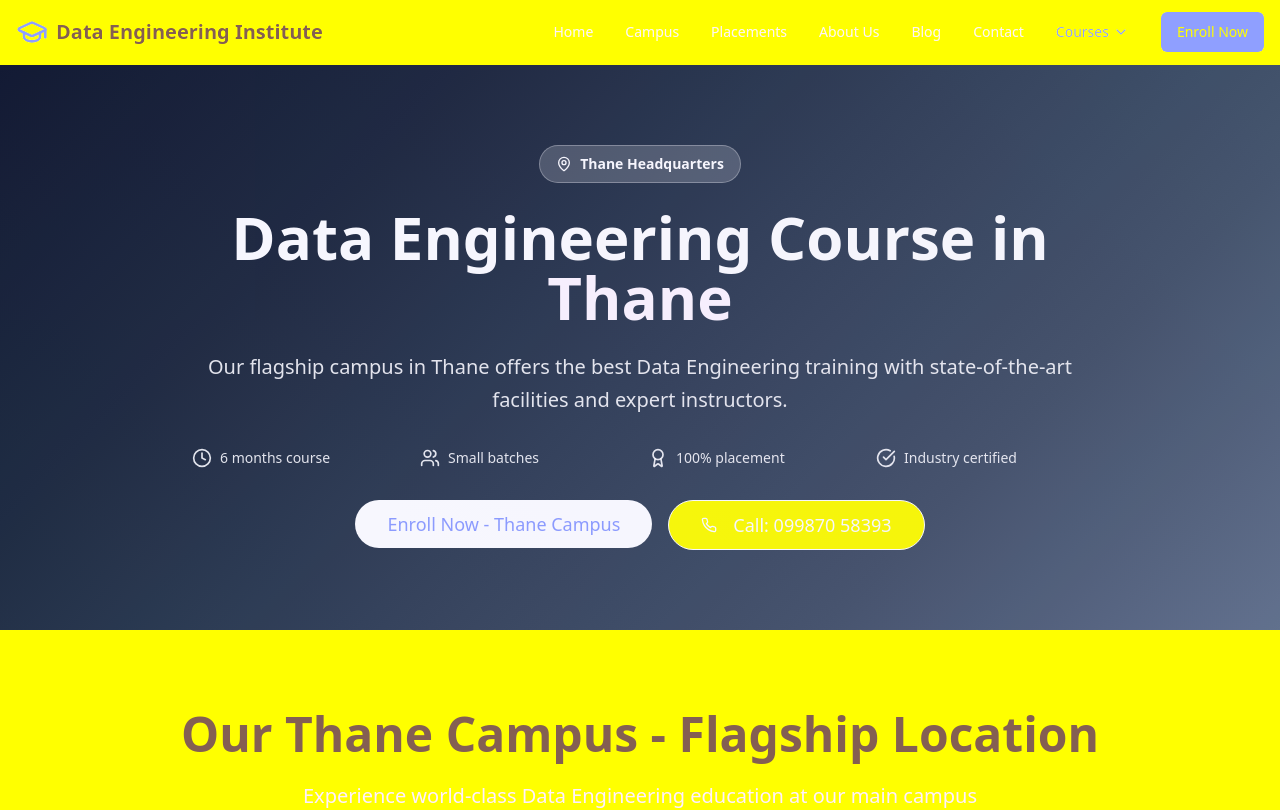
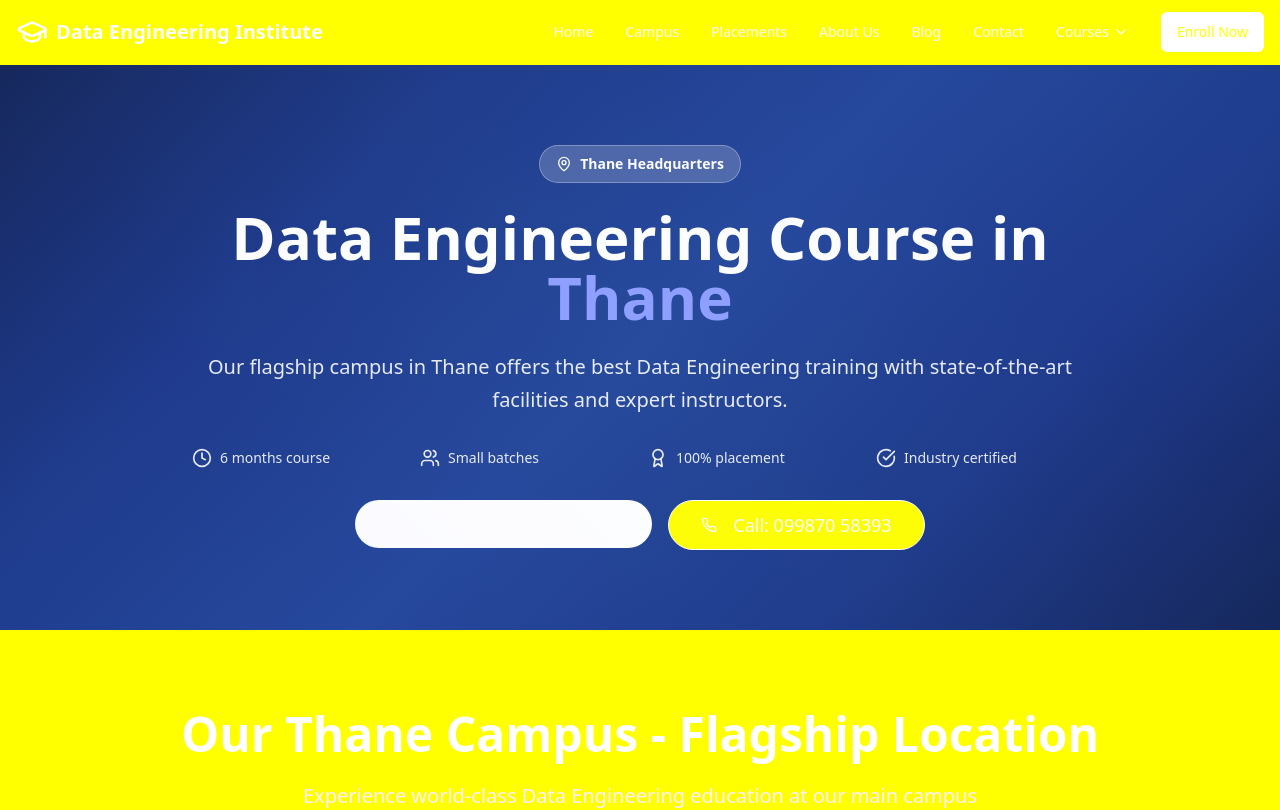
Before and after one commit to ujjwal2809/data-flow-institute-site, a React (Vite) app: page /courses/thane in a window 1280 px wide. Shown: the top 810 px of the page. Built offline with nearby package versions, Linux system fonts and the light colour scheme.

Commit message:
Refactor: Apply exact color scheme from screenshot
Apply the specified blue, white, and grey gradient color scheme and font colors, matching the provided screenshot.

```diff
--- a/src/components/CoursesSection.tsx
+++ b/src/components/CoursesSection.tsx
@@ -1,9 +1,7 @@
-
 import React from 'react';
-import { Card, CardContent, CardHeader, CardTitle } from "@/components/ui/card";
-import { Button } from "@/components/ui/button";
+import { Card, CardContent } from "@/components/ui/card";
 import { Badge } from "@/components/ui/badge";
-import { ArrowRight, Clock, Users, Award, Code, Database, Cloud, Brain } from 'lucide-react';
+import { Clock, ArrowRight, Cloud, BarChart3, Database, Brain } from 'lucide-react';
 import { Link } from 'react-router-dom';
 import {
   Carousel,
@@ -17,114 +15,116 @@ import Autoplay from "embla-carousel-autoplay";
 const CoursesSection = () => {
   const courses = [
     {
-      title: "Cloud Data Engineering Course",
-      description: "Master cloud data platforms with hands-on training in AWS, Azure, and GCP data services.",
-      duration: "6 Months",
-      students: "500+ Enrolled",
-      placement: "95% Placement Rate",
-      link: "/courses",
-      image: "https://images.unsplash.com/photo-1451187580459-43490279c0fa?ixlib=rb-4.0.3&auto=format&fit=crop&w=800&q=80",
-      icon: <Cloud className="w-8 h-8" />,
-      gradient: "from-blue-500/20 to-cyan-500/20"
+      title: "Cloud Data Engineering",
+      duration: "4 Months",
+      level: "Beginner to Advanced",
+      description: "Master cloud-native data engineering with AWS, Azure, and GCP. Learn to build scalable data pipelines and work with big data technologies.",
+      technologies: ["AWS", "Azure", "GCP", "Spark", "Kafka", "Airflow"],
+      icon: <Cloud className="w-8 h-8 text-blue-400" />,
+      link: "/courses/mumbai",
+      gradient: "course-card-gradient"
     },
     {
-      title: "Business Intelligence Course",
-      description: "Learn advanced BI tools, data visualization, and analytics to drive business decisions.",
-      duration: "4 Months",
-      students: "300+ Enrolled",
-      placement: "92% Placement Rate",
+      title: "Business Intelligence",
+      duration: "3 Months",
+      level: "Intermediate",
+      description: "Transform raw data into actionable insights. Learn advanced analytics, data visualization, and business intelligence tools.",
+      technologies: ["Tableau", "Power BI", "SQL", "Python", "Excel"],
+      icon: <BarChart3 className="w-8 h-8 text-blue-400" />,
       link: "/courses",
-      image: "https://images.unsplash.com/photo-1551288049-bebda4e38f71?ixlib=rb-4.0.3&auto=format&fit=crop&w=800&q=80",
-      icon: <Database className="w-8 h-8" />,
-      gradient: "from-purple-500/20 to-pink-500/20"
+      gradient: "course-card-gradient"
     },
     {
       title: "Data Platform Engineer",
-      description: "Specialize in building and maintaining enterprise data platforms and infrastructure.",
       duration: "5 Months",
-      students: "250+ Enrolled",
-      placement: "94% Placement Rate",
+      level: "Advanced",
+      description: "Design and build enterprise data platforms. Focus on data architecture, governance, and platform engineering best practices.",
+      technologies: ["Kubernetes", "Docker", "Terraform", "Databricks", "Snowflake"],
+      icon: <Database className="w-8 h-8 text-blue-400" />,
       link: "/courses",
-      image: "https://images.unsplash.com/photo-1518186285589-2f7649de83e0?ixlib=rb-4.0.3&auto=format&fit=crop&w=800&q=80",
-      icon: <Code className="w-8 h-8" />,
-      gradient: "from-green-500/20 to-emerald-500/20"
+      gradient: "course-card-gradient"
     },
     {
       title: "DataOps & AI Engineer",
-      description: "Combine data operations with AI/ML engineering for next-generation data solutions.",
-      duration: "7 Months",
-      students: "200+ Enrolled",
-      placement: "96% Placement Rate",
+      duration: "6 Months",
+      level: "Expert",
+      description: "Combine data operations with AI/ML engineering. Learn MLOps, model deployment, and AI-driven data solutions.",
+      technologies: ["MLflow", "Kubeflow", "TensorFlow", "PyTorch", "Jenkins"],
+      icon: <Brain className="w-8 h-8 text-blue-400" />,
       link: "/courses",
-      image: "https://images.unsplash.com/photo-1555255707-c07966088b7b?ixlib=rb-4.0.3&auto=format&fit=crop&w=800&q=80",
-      icon: <Brain className="w-8 h-8" />,
-      gradient: "from-orange-500/20 to-red-500/20"
+      gradient: "course-card-gradient"
     }
   ];
 
   const plugin = React.useRef(
-    Autoplay({ delay: 4000, stopOnInteraction: true })
+    Autoplay({ delay: 5000, stopOnInteraction: true })
   );
 
   return (
-    <section className="py-20 bg-background">
+    <section className="py-20 hero-gradient">
       <div className="container mx-auto px-4">
         <div className="text-center mb-16">
-          <h2 className="text-3xl md:text-5xl font-bold tech-gradient mb-6">
-            Our Premium Courses
+          <h2 className="text-3xl md:text-5xl font-bold text-white mb-6">
+            Our Popular
+            <span className="tech-gradient block">Courses</span>
           </h2>
-          <p className="text-xl text-muted-foreground max-w-2xl mx-auto">
-            Choose from our comprehensive range of placement-focused data engineering programs
+          <p className="text-xl text-blue-100 max-w-2xl mx-auto">
+            Industry-focused curriculum designed to get you placed in top companies
           </p>
         </div>
 
         {/* Desktop Grid */}
         <div className="hidden lg:grid lg:grid-cols-4 gap-8 max-w-7xl mx-auto">
           {courses.map((course, index) => (
-            <Card key={index} className="group hover:shadow-2xl transition-all duration-500 hover:-translate-y-4 border-2 hover:border-primary/30 glow-effect overflow-hidden bg-white/80 backdrop-blur-sm">
-              <div className="relative h-48 overflow-hidden">
-                <img
-                  src={course.image}
-                  alt={course.title}
-                  className="w-full h-full object-cover group-hover:scale-110 transition-transform duration-500"
-                />
-                <div className={`absolute inset-0 bg-gradient-to-t ${course.gradient} to-transparent opacity-80`}></div>
-                <div className="absolute top-4 left-4 text-white">
+            <Card
+              key={index}
+              className="group hover:shadow-2xl transition-all duration-500 hover:-translate-y-6 border border-blue-300/30 bg-white/95 backdrop-blur-sm relative overflow-hidden"
+              style={{
+                animationDelay: `${index * 150}ms`,
+                animation: `fade-in 0.6s ease-out forwards`
+              }}
+            >
+              <CardContent className="p-6 h-full flex flex-col relative z-10">
+                <div className="flex items-center justify-between mb-4">
+                  <div className="p-3 bg-blue-50 rounded-lg group-hover:scale-110 transition-all duration-300">
                     {course.icon}
                   </div>
-                <Badge className="absolute top-4 right-4 bg-primary text-primary-foreground shadow-lg">
-                  New Batch
+                  <Badge className="bg-blue-100 text-blue-800 border-blue-200">
+                    {course.level}
                   </Badge>
                 </div>
 
-              <CardHeader className="pb-4">
-                <CardTitle className="text-lg font-bold text-foreground group-hover:text-primary transition-colors">
+                <h3 className="text-xl font-bold mb-2 text-blue-900 group-hover:text-blue-700 transition-colors">
                   {course.title}
-                </CardTitle>
-              </CardHeader>
+                </h3>
 
-              <CardContent className="space-y-4">
-                <p className="text-muted-foreground text-sm">{course.description}</p>
+                <div className="flex items-center gap-2 mb-3 text-sm text-slate-600">
+                  <Clock className="w-4 h-4" />
+                  <span>{course.duration}</span>
+                </div>
 
-                <div className="space-y-2">
-                  <div className="flex items-center text-sm text-muted-foreground">
-                    <Clock className="w-4 h-4 mr-2 text-primary" />
-                    {course.duration}
-                  </div>
-                  <div className="flex items-center text-sm text-muted-foreground">
-                    <Users className="w-4 h-4 mr-2 text-primary" />
-                    {course.students}
-                  </div>
-                  <div className="flex items-center text-sm text-green-600">
-                    <Award className="w-4 h-4 mr-2" />
-                    {course.placement}
+                <p className="text-slate-600 text-sm mb-4 flex-grow leading-relaxed">
+                  {course.description}
+                </p>
+
+                <div className="mb-4">
+                  <h4 className="text-sm font-semibold text-blue-900 mb-2">Technologies:</h4>
+                  <div className="flex flex-wrap gap-1">
+                    {course.technologies.map((tech, techIndex) => (
+                      <span
+                        key={techIndex}
+                        className="px-2 py-1 bg-blue-50 text-blue-700 text-xs rounded border border-blue-200"
+                      >
+                        {tech}
+                      </span>
+                    ))}
                   </div>
                 </div>
 
-                <Link to={course.link}>
-                  <Button className="w-full group-hover:shadow-lg transition-all duration-300 tech-button">
+                <Link to={course.link} className="mt-auto">
+                  <Button className="w-full bg-blue-800 hover:bg-blue-900 text-white transition-all duration-300 group-hover:shadow-lg">
                     Learn More
-                    <ArrowRight className="w-4 h-4 ml-2" />
+                    <ArrowRight className="w-4 h-4 ml-2 group-hover:translate-x-1 transition-transform" />
                   </Button>
                 </Link>
               </CardContent>
@@ -136,50 +136,60 @@ const CoursesSection = () => {
         <div className="lg:hidden">
           <Carousel
             plugins={[plugin.current]}
-            className="w-full max-w-sm mx-auto md:max-w-3xl"
+            className="w-full max-w-sm mx-auto md:max-w-4xl"
             onMouseEnter={plugin.current.stop}
             onMouseLeave={plugin.current.reset}
           >
             <CarouselContent className="-ml-2 md:-ml-4">
               {courses.map((course, index) => (
-                <CarouselItem key={index} className="pl-2 md:pl-4 md:basis-1/2">
-                  <Card className="group hover:shadow-xl transition-all duration-300 border-2 hover:border-primary/20 glow-effect bg-white/80 backdrop-blur-sm h-full">
-                    <div className="relative h-40 overflow-hidden">
-                      <img
-                        src={course.image}
-                        alt={course.title}
-                        className="w-full h-full object-cover group-hover:scale-110 transition-transform duration-300"
-                      />
-                      <div className={`absolute inset-0 bg-gradient-to-t ${course.gradient} to-transparent opacity-80`}></div>
-                      <div className="absolute top-3 left-3 text-white">
+                <CarouselItem key={index} className="pl-2 md:pl-4 md:basis-1/2 lg:basis-1/3">
+                  <Card className="group hover:shadow-xl transition-all duration-300 border border-blue-300/30 bg-white/95 backdrop-blur-sm h-full">
+                    <CardContent className="p-6 h-full flex flex-col">
+                      <div className="flex items-center justify-between mb-4">
+                        <div className="p-3 bg-blue-50 rounded-lg">
                           {course.icon}
                         </div>
-                      <Badge className="absolute top-3 right-3 bg-primary text-primary-foreground text-xs">
-                        New Batch
+                        <Badge className="bg-blue-100 text-blue-800 border-blue-200">
+                          {course.level}
                         </Badge>
                       </div>
 
-                    <CardContent className="p-4 space-y-3">
-                      <h3 className="text-lg font-bold text-foreground group-hover:text-primary transition-colors">
+                      <h3 className="text-lg font-bold mb-2 text-blue-900">
                         {course.title}
                       </h3>
-                      <p className="text-muted-foreground text-sm">{course.description}</p>
 
-                      <div className="space-y-1">
-                        <div className="flex items-center text-xs text-muted-foreground">
-                          <Clock className="w-3 h-3 mr-2 text-primary" />
-                          {course.duration}
+                      <div className="flex items-center gap-2 mb-3 text-sm text-slate-600">
+                        <Clock className="w-4 h-4" />
+                        <span>{course.duration}</span>
                       </div>
-                        <div className="flex items-center text-xs text-green-600">
-                          <Award className="w-3 h-3 mr-2" />
-                          {course.placement}
+
+                      <p className="text-slate-600 text-sm mb-4 flex-grow">
+                        {course.description}
+                      </p>
+
+                      <div className="mb-4">
+                        <h4 className="text-sm font-semibold text-blue-900 mb-2">Technologies:</h4>
+                        <div className="flex flex-wrap gap-1">
+                          {course.technologies.slice(0, 3).map((tech, techIndex) => (
+                            <span
+                              key={techIndex}
+                              className="px-2 py-1 bg-blue-50 text-blue-700 text-xs rounded border border-blue-200"
+                            >
+                              {tech}
+                            </span>
+                          ))}
+                          {course.technologies.length > 3 && (
+                            <span className="px-2 py-1 bg-slate-100 text-slate-600 text-xs rounded">
+                              +{course.technologies.length - 3} more
+                            </span>
+                          )}
                         </div>
                       </div>
 
-                      <Link to={course.link}>
-                        <Button size="sm" className="w-full tech-button">
+                      <Link to={course.link} className="mt-auto">
+                        <Button className="w-full bg-blue-800 hover:bg-blue-900 text-white">
                           Learn More
-                          <ArrowRight className="w-3 h-3 ml-2" />
+                          <ArrowRight className="w-4 h-4 ml-2" />
                         </Button>
                       </Link>
                     </CardContent>
@@ -187,8 +197,8 @@ const CoursesSection = () => {
                 </CarouselItem>
               ))}
             </CarouselContent>
-            <CarouselPrevious className="hidden md:flex" />
-            <CarouselNext className="hidden md:flex" />
+            <CarouselPrevious className="hidden md:flex -left-12 border-white/20 bg-white/10 text-white hover:bg-white/20" />
+            <CarouselNext className="hidden md:flex -right-12 border-white/20 bg-white/10 text-white hover:bg-white/20" />
           </Carousel>
         </div>
       </div>
--- a/src/index.css
+++ b/src/index.css
@@ -8,24 +8,24 @@
 @layer base {
   :root {
     --background: 248 250 252;
-    --foreground: 15 23 42;
+    --foreground: 30 58 138;
 
     --card: 255 255 255;
-    --card-foreground: 15 23 42;
+    --card-foreground: 30 58 138;
 
     --popover: 255 255 255;
-    --popover-foreground: 15 23 42;
+    --popover-foreground: 30 58 138;
 
-    --primary: 59 130 246;
+    --primary: 30 58 138;
     --primary-foreground: 255 255 255;
 
     --secondary: 241 245 249;
-    --secondary-foreground: 15 23 42;
+    --secondary-foreground: 30 58 138;
 
-    --muted: 241 245 249;
+    --muted: 148 163 184;
     --muted-foreground: 100 116 139;
 
-    --accent: 99 102 241;
+    --accent: 59 130 246;
     --accent-foreground: 255 255 255;
 
     --destructive: 239 68 68;
@@ -33,18 +33,18 @@
 
     --border: 226 232 240;
     --input: 226 232 240;
-    --ring: 59 130 246;
+    --ring: 30 58 138;
 
     --radius: 0.5rem;
 
     --sidebar-background: 248 250 252;
-    --sidebar-foreground: 15 23 42;
-    --sidebar-primary: 59 130 246;
+    --sidebar-foreground: 30 58 138;
+    --sidebar-primary: 30 58 138;
     --sidebar-primary-foreground: 255 255 255;
     --sidebar-accent: 241 245 249;
-    --sidebar-accent-foreground: 15 23 42;
+    --sidebar-accent-foreground: 30 58 138;
     --sidebar-border: 226 232 240;
-    --sidebar-ring: 59 130 246;
+    --sidebar-ring: 30 58 138;
   }
 
   .dark {
@@ -57,7 +57,7 @@
     --popover: 30 41 59;
     --popover-foreground: 248 250 252;
 
-    --primary: 99 102 241;
+    --primary: 59 130 246;
     --primary-foreground: 255 255 255;
 
     --secondary: 51 65 85;
@@ -74,15 +74,15 @@
 
     --border: 51 65 85;
     --input: 51 65 85;
-    --ring: 99 102 241;
+    --ring: 59 130 246;
     --sidebar-background: 15 23 42;
     --sidebar-foreground: 248 250 252;
-    --sidebar-primary: 99 102 241;
+    --sidebar-primary: 59 130 246;
     --sidebar-primary-foreground: 255 255 255;
     --sidebar-accent: 51 65 85;
     --sidebar-accent-foreground: 248 250 252;
     --sidebar-border: 51 65 85;
-    --sidebar-ring: 99 102 241;
+    --sidebar-ring: 59 130 246;
   }
 }
 
@@ -103,14 +103,14 @@
   }
 }
 
-/* High-tech gradient backgrounds */
+/* Deep Navy Blue Hero Background - Exact from screenshot */
 .hero-gradient {
   background: linear-gradient(135deg,
-    rgb(15, 23, 42) 0%,
-    rgb(30, 41, 59) 25%,
-    rgb(51, 65, 85) 50%,
-    rgb(71, 85, 105) 75%,
-    rgb(100, 116, 139) 100%
+    rgb(20, 38, 89) 0%,
+    rgb(30, 58, 138) 25%,
+    rgb(37, 72, 155) 50%,
+    rgb(30, 58, 138) 75%,
+    rgb(20, 38, 89) 100%
   );
   position: relative;
 }
@@ -123,11 +123,11 @@
   right: 0;
   bottom: 0;
   background: linear-gradient(45deg,
-    rgba(59, 130, 246, 0.1) 0%,
-    rgba(99, 102, 241, 0.1) 25%,
-    rgba(79, 70, 229, 0.1) 50%,
-    rgba(67, 56, 202, 0.1) 75%,
-    rgba(59, 130, 246, 0.1) 100%
+    rgba(59, 130, 246, 0.05) 0%,
+    rgba(99, 102, 241, 0.05) 25%,
+    rgba(147, 197, 253, 0.05) 50%,
+    rgba(99, 102, 241, 0.05) 75%,
+    rgba(59, 130, 246, 0.05) 100%
   );
   animation: shimmer 4s ease-in-out infinite alternate;
 }
@@ -158,13 +158,13 @@
   );
 }
 
-/* High-tech text gradient */
+/* Light Blue Gradient Text - Exact from screenshot */
 .tech-gradient {
   background: linear-gradient(135deg,
     rgb(59, 130, 246) 0%,
-    rgb(99, 102, 241) 25%,
-    rgb(79, 70, 229) 50%,
-    rgb(67, 56, 202) 75%,
+    rgb(125, 211, 252) 25%,
+    rgb(147, 197, 253) 50%,
+    rgb(99, 102, 241) 75%,
     rgb(59, 130, 246) 100%
   );
   -webkit-background-clip: text;
@@ -173,29 +173,29 @@
   font-weight: 700;
 }
 
-/* Enhanced tech aesthetics */
+/* Enhanced tech aesthetics with navy blue theme */
 .tech-border {
-  border: 1px solid rgb(59, 130, 246);
-  box-shadow: 0 0 25px rgba(59, 130, 246, 0.3);
+  border: 1px solid rgb(30, 58, 138);
+  box-shadow: 0 0 25px rgba(30, 58, 138, 0.3);
 }
 
 .glow-effect {
-  box-shadow: 0 8px 25px rgba(59, 130, 246, 0.15),
-              0 4px 10px rgba(99, 102, 241, 0.1);
+  box-shadow: 0 8px 25px rgba(30, 58, 138, 0.15),
+              0 4px 10px rgba(59, 130, 246, 0.1);
 }
 
 .tech-button {
   background: linear-gradient(135deg,
-    rgb(59, 130, 246) 0%,
-    rgb(99, 102, 241) 100%
+    rgb(30, 58, 138) 0%,
+    rgb(59, 130, 246) 100%
   );
   border: none;
-  box-shadow: 0 4px 15px rgba(59, 130, 246, 0.3);
+  box-shadow: 0 4px 15px rgba(30, 58, 138, 0.3);
   transition: all 0.3s ease;
 }
 
 .tech-button:hover {
-  box-shadow: 0 6px 20px rgba(59, 130, 246, 0.4);
+  box-shadow: 0 6px 20px rgba(30, 58, 138, 0.4);
   transform: translateY(-2px);
 }
 
@@ -219,12 +219,43 @@
   }
 }
 
-/* Enhanced card hover effects */
+/* Enhanced card hover effects with navy blue theme */
 .card-hover {
   transition: all 0.3s cubic-bezier(0.4, 0, 0.2, 1);
 }
 
 .card-hover:hover {
   transform: translateY(-8px) scale(1.02);
-  box-shadow: 0 20px 40px rgba(59, 130, 246, 0.2);
+  box-shadow: 0 20px 40px rgba(30, 58, 138, 0.2);
 }
+
+/* Navy Blue Course Card Background */
+.course-card-gradient {
+  background: linear-gradient(135deg,
+    rgb(20, 38, 89) 0%,
+    rgb(30, 58, 138) 50%,
+    rgb(37, 72, 155) 100%
+  );
+}
+
+/* White/Grey Card Background */
+.white-card-gradient {
+  background: linear-gradient(135deg,
+    rgb(255, 255, 255) 0%,
+    rgb(248, 250, 252) 50%,
+    rgb(241, 245, 249) 100%
+  );
+}
+
+/* Stats Gradient - Light Blue */
+.stats-gradient {
+  background: linear-gradient(135deg,
+    rgb(59, 130, 246) 0%,
+    rgb(125, 211, 252) 50%,
+    rgb(147, 197, 253) 100%
+  );
+  -webkit-background-clip: text;
+  -webkit-text-fill-color: transparent;
+  background-clip: text;
+  font-weight: 700;
+}
```
Also changed, not shown: src/components/AnimatedFeatures.tsx (+21 -20 lines). Lines whose indentation alone changed are shown as unchanged.
